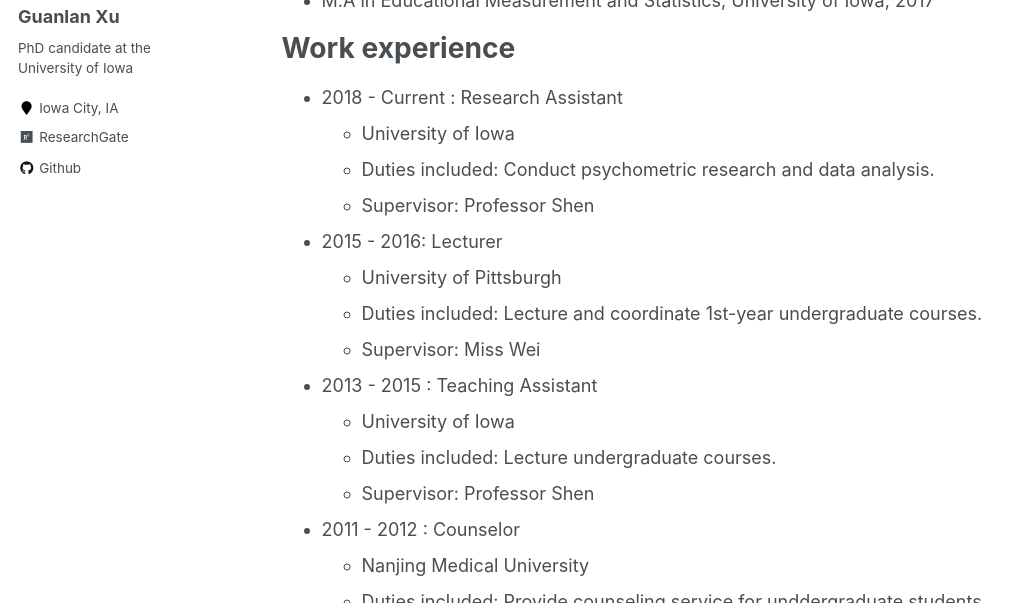
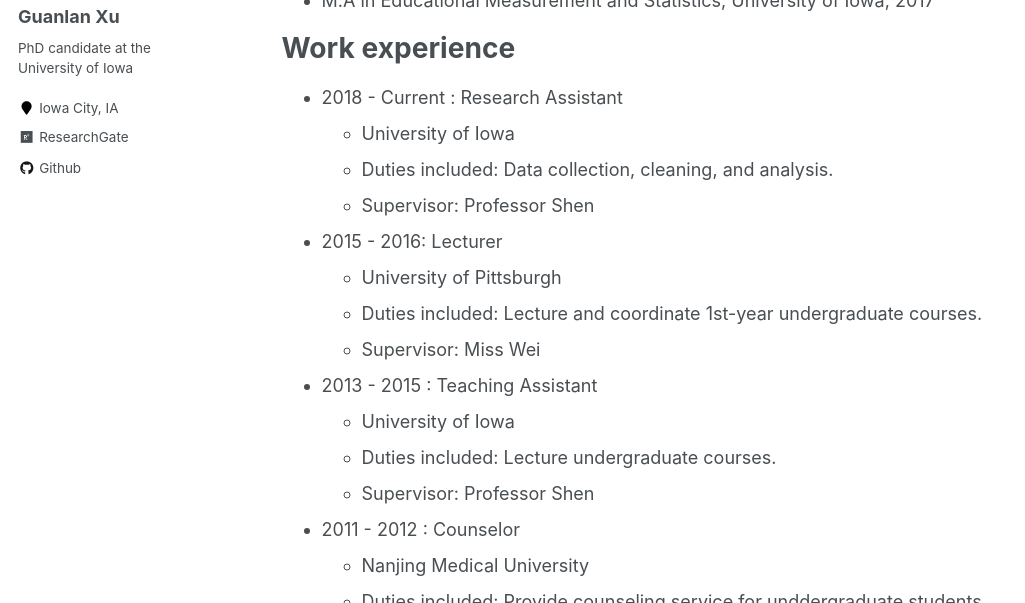
Before and after one commit to guanlanxu/guanlanxu.github.io, a Jekyll site: the page built from _pages/cv.md, in a window 1280 px wide and 900 px high, cut to the strip 297-900 px from the top of the window. Shown: the whole strip, without its empty margins (0-1025 px from the left). Built offline with Jekyll 4.4.1, drawn with Linux system fonts in a browser that asks for light colours.

Commit message:
Update cv.md

```diff
--- a/_pages/cv.md
+++ b/_pages/cv.md
@@ -22,7 +22,7 @@ Work experience
 ======
 * 2018 - Current : Research Assistant
   * University of Iowa
-  * Duties included: Conduct psychometric research and data analysis.
+  * Duties included: Data collection, cleaning, and analysis.
   * Supervisor: Professor Shen
 
 * 2015 - 2016: Lecturer
```
